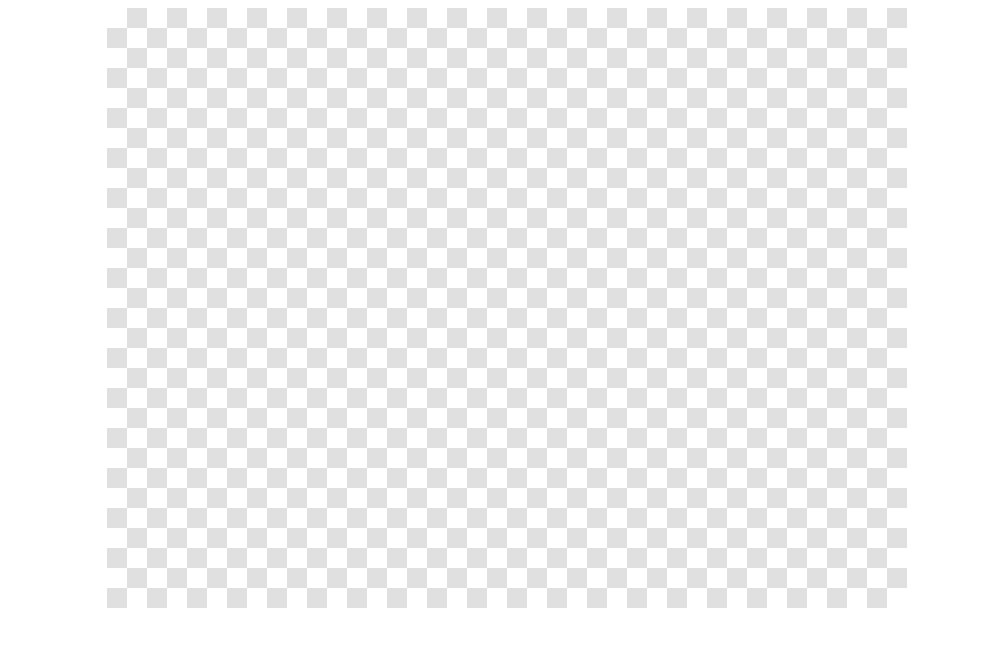
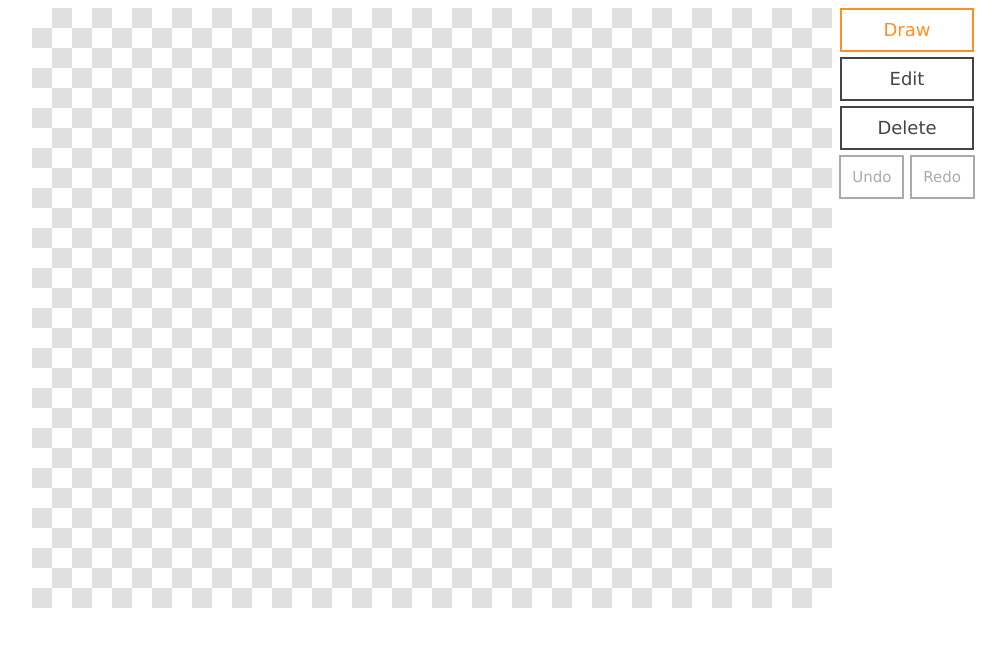
Before and after one commit to y3eadgbe/GDraw, a plain HTML site: page index.html in a window 1280 px wide. Shown: the whole page, without its empty margins (133-1139 px from the left). Drawn offline with Linux system fonts and the light colour scheme.

Commit message:
add buttons

```diff
--- a/css/main.css
+++ b/css/main.css
@@ -1,11 +1,82 @@
 body {
+    text-align: center;
+    position: relative;
+    font-family: Verdana, sans-serif;
+}
+
+div#wrapper {
+    width: 950px;
+    margin: 0 auto;
+}
+
+div#canvas {
+    float: left;
+    width: 800px;
+}
+
+div#toolbar {
+    float: left;
+    width: 150px;
     text-align: center;
 }
 
-div#wrapper {
-    margin: 0 auto;
+div#header {
+
 }
 
-div#sidebar {
+div#footer {
+    clear: both;
+    margin: 10px;
+}
+
+.button {
+    cursor: pointer;
+    user-select: none;
+    -moz-user-select: none;
+    -webkit-user-select: none;
+    display: inline-block;
+    text-align: center;
+    text-decolation: none;
+    color: #444444;
+    background-color: #ffffff;
+    border: 2px solid #444444;
+    width: 130px;
+    height: 40px;
+    line-height: 40px;
+    font-size: 18px;
+    margin: 0 0 5px 0;
+}
+
+.button,
+.button::before,
+.button::after {
+    -webkit-transition: all .1s;
+    transition: all .1s;
+}
+
+.button:hover {
+    background-color: #eeeeee;
+}
+
+.button:active {
 
 }
+
+.active {
+    border-color: #ff8f22;
+    color: #ff8f22;
+}
+
+.invalid {
+    border-color: #aaaaaa;
+    color: #aaaaaa;
+}
+
+.invalid:hover {
+    background-color: #ffffff;
+}
+
+.small {
+    width: 61px;
+    font-size: 15px;
+}
--- a/index.html
+++ b/index.html
@@ -10,8 +10,21 @@
 </head>
 <body>
   <div id="wrapper">
-    <div>
+    <div id="header">
+    </div>
+    <div id="canvas">
       <svg id="main-svg" width="800" height="600"></svg>
+    </div>
+    <div id="toolbar">
+      <span id="btn-draw" class="edit-mode button">Draw</span>
+      <span id="btn-edit" class="edit-mode button">Edit</span>
+      <span id="btn-delete" class="edit-mode button">Delete</span>
+      <span id="btn-undo" class="button small invalid">Undo</span>
+      <span id="btn-redo" class="button small invalid">Redo</span>
+    </div>
+    <div id="footer">
+      <p>
+      </p>
     </div>
   </div>
 </body>
--- a/js/graph.js
+++ b/js/graph.js
@@ -19,7 +19,6 @@ Graph.prototype = {
     addEdge:       GraphAddEdge,       // addEdge(source, target, directed, width)
     deleteEdge:    GraphDeleteEdge,    // deleteEdge(id)
     setEdgeWidth:  GraphSetEdgeWidth,  // setEdgeWidth(id, width)
-    //draw:          GraphDraw           // draw()
 };
 
 //-- implementation
--- a/js/main.js
+++ b/js/main.js
@@ -37,16 +37,31 @@ window.onload = function() {
     svg.addEventListener("mousedown", onSVGMouseDown, false);
     svg.addEventListener("mousemove", onSVGMouseMove, false);
     svg.addEventListener("mouseup", onSVGMouseUp, false);
-    svg.addEventListener("contextmenu", function(e) { e.preventDefault(); editMode = 1 - editMode;}, false);
+    svg.addEventListener("contextmenu", function(e) { e.preventDefault();}, false);
+
+    document.getElementById("btn-draw").addEventListener("click", function(){setEditMode(Mode.DRAW)});
+    document.getElementById("btn-edit").addEventListener("click", function(){setEditMode(Mode.EDIT)});
+    document.getElementById("btn-delete").addEventListener("click", function(){setEditMode(Mode.DELETE)});
 
     Module.loadModel();
+
+    setEditMode(Mode.DRAW);
 }
 
 var onSVGMouseDown = function(e) {
     e.preventDefault();
     dragging = true;
-    if (editMode === Mode.DRAW) {
+    switch (editMode) {
+    case Mode.DRAW:
         mousePath = [[mouseX, mouseY]];
+        break;
+    case Mode.DELETE:
+        var id = getNodeIdFromPosition(mouseX, mouseY);
+        if (id !== -1) {
+            graph.deleteNode(id);
+        }
+    default:
+        break;
     }
 };
 
@@ -78,6 +93,30 @@ var onSVGMouseUp = function(e) {
 
     mousePath = [];
     dragging = false;
+}
+
+var setEditMode = function(mode) {
+    editMode = mode;
+    var elements = document.getElementsByClassName("edit-mode");
+    for (var i = 0; i < elements.length; i++) {
+        elements[i].classList.remove("active");
+    }
+
+    var activeElement;
+    switch (mode) {
+    case Mode.DRAW:
+        activeElement = elements["btn-draw"];
+        break;
+    case Mode.EDIT:
+        activeElement = elements["btn-edit"];
+        break;
+    case Mode.DELETE:
+        activeElement = elements["btn-delete"];
+        break;
+    default:
+        break;
+    }
+    activeElement.classList.add("active");
 }
 
 var addShape = function(shape) {
@@ -115,6 +154,9 @@ var getNodeIdFromPosition = function(x, y) {
     }
 
     return ans;
+}
+
+var getEdgeIdFromPosition = function(x, y) {
 }
 
 var drawLocus = function() {
```
